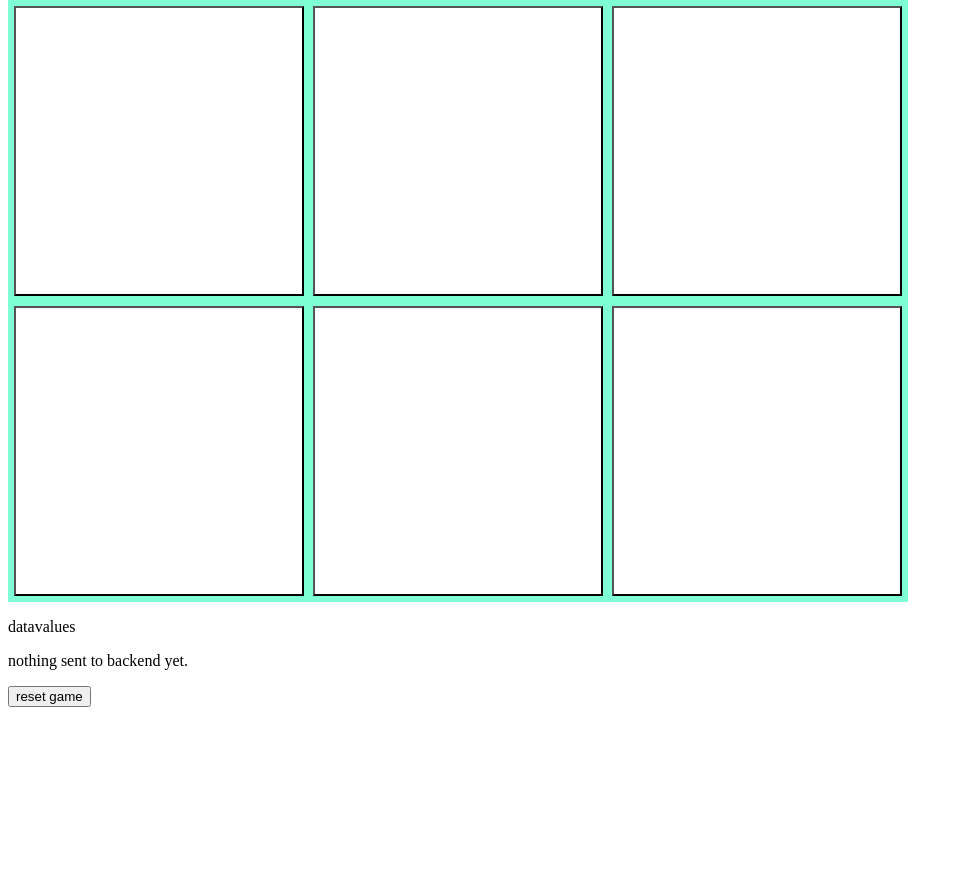
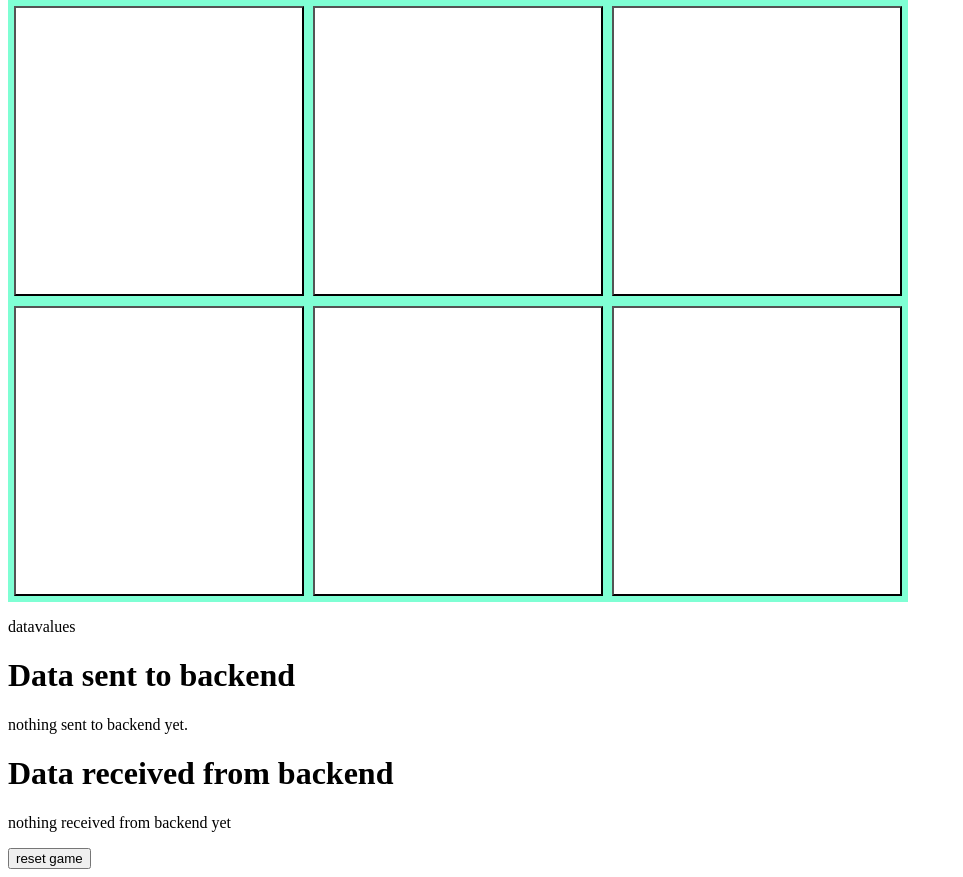
Before and after one commit to DomenicoIapello/CDS-Project_Group_1, an Electron app: page Front-end-Application/frontend.html in a window 1200 px wide. Shown: the part 426-1303 px from the top of the page, without its empty margins (0-963 px from the left). Before the commit the page ends 1141 px from the top, so only its background shows below. Drawn offline with Linux system fonts and the light colour scheme.

Commit message:
Add files via upload

```diff
--- a/Front-end-Application/frontend.html
+++ b/Front-end-Application/frontend.html
@@ -31,7 +31,10 @@
         <p id="demo">datavalues</p>
         </div>
         <div id="backendcommunication">
-        <p id="backenddata">nothing sent to backend yet.</p>
+            <h1>Data sent to backend</h1>
+            <p id="backenddatasend">nothing sent to backend yet.</p> <p></p>
+            <h1>Data received from backend</h1>
+            <p id="backenddatareceive">nothing received from backend yet</p>
         </div>
         <div id="resetdiv">
             <button id="reset" onClick="window.location.reload();">reset game</button>
```
